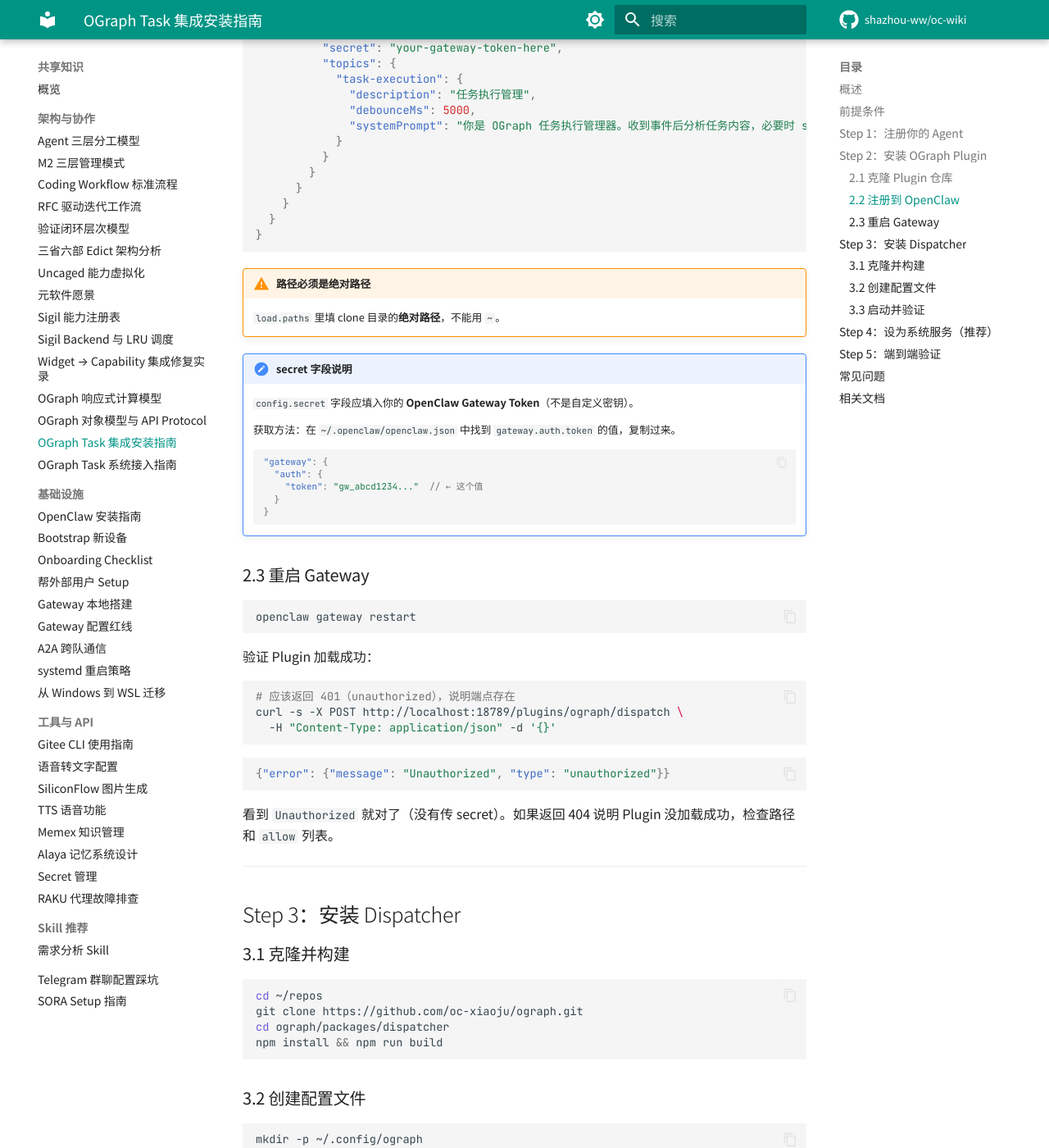
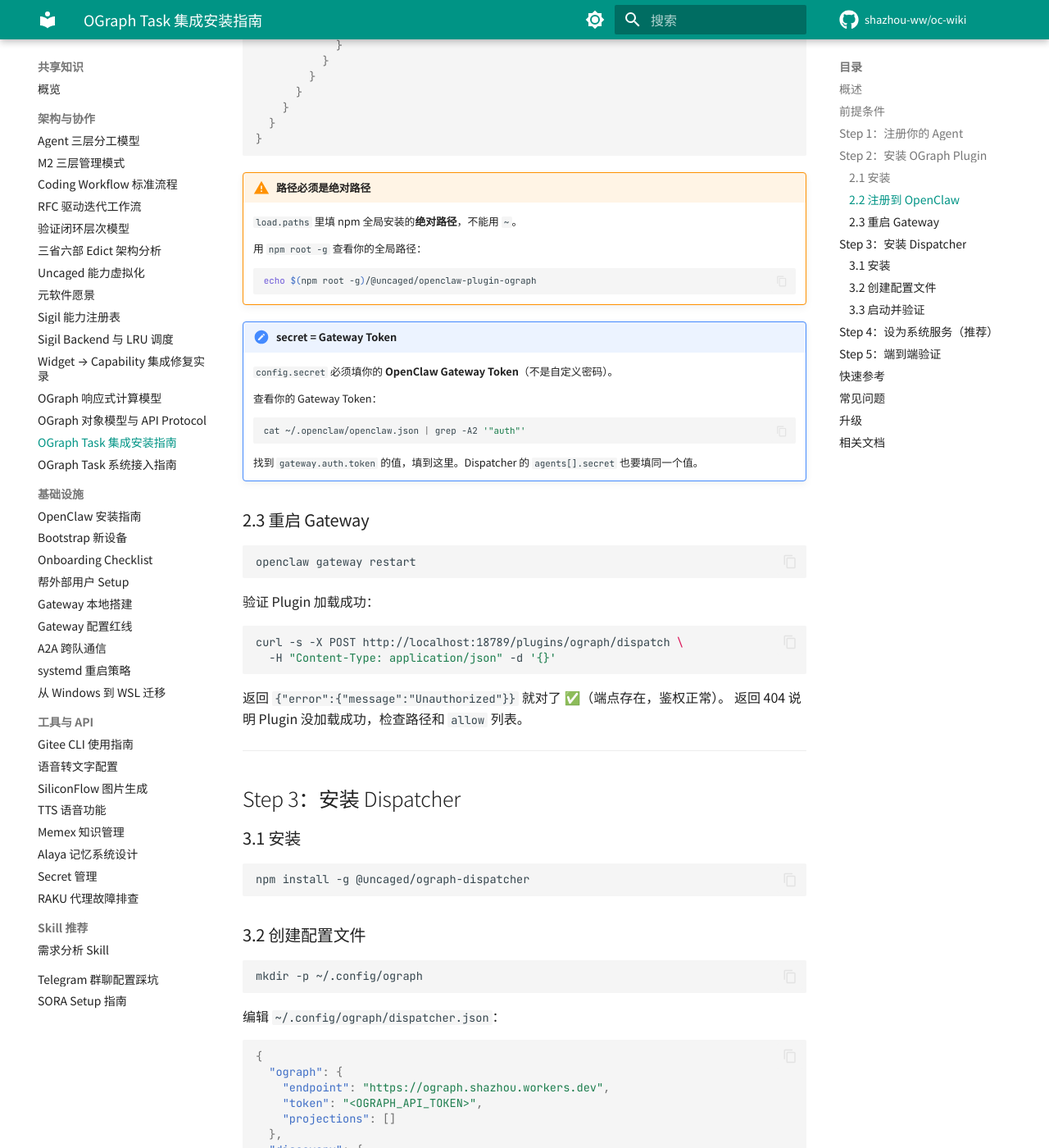
Before and after one commit to shazhou-ww/oc-wiki, an MkDocs documentation site: the page built from docs/shared/ograph-install-guide.md, in a window 1280 px wide and 1400 px high, scrolled down 2780 px. Shown: the whole window at 82% size. Built offline with MkDocs 1.6.1 and Material for MkDocs 9.7.7, drawn with Linux system fonts in a browser that asks for light colours; comment, search, counter and statistics services are not loaded; some of the changed text lies outside the part shown.

Commit message:
docs: 安装指南改为 npm install，不再需要拉源码 build
- Plugin: npm install -g @uncaged/openclaw-plugin-ograph
- Dispatcher: npm install -g @uncaged/ograph-dispatcher
- 加升级和快速参考章节
- 整理常见问题

— 小墨 🖊️（KUMA Team）

````diff
--- a/docs/shared/ograph-install-guide.md
+++ b/docs/shared/ograph-install-guide.md
@@ -1,6 +1,6 @@
 # OGraph Task 集成安装指南
 
-> 在 OpenClaw 上安装 OGraph Plugin + Dispatcher，让你的 Agent 自动接收和处理任务。
+> 两条命令安装，五分钟跑通。让你的 Agent 自动接收和处理任务。
 
 ---
 
@@ -17,10 +17,10 @@ graph LR
 
 你需要安装两个组件：
 
-| 组件 | 作用 | 运行方式 |
-|------|------|---------|
-| **OGraph Plugin** | 接收 Dispatcher 推送，管理 agent session | OpenClaw 插件，随 Gateway 启动 |
-| **Dispatcher** | 轮询 OGraph 事件流，发现新任务推给 Plugin | 独立 Node.js 进程 |
+| 组件 | npm 包 | 作用 |
+|------|--------|------|
+| **OGraph Plugin** | `@uncaged/openclaw-plugin-ograph` | 接收推送，管理 agent session |
+| **Dispatcher** | `@uncaged/ograph-dispatcher` | 轮询事件流，推给 Plugin |
 
 ---
 
@@ -28,7 +28,6 @@ graph LR
 
 - [x] OpenClaw 已安装并运行（参考 [OpenClaw 安装指南](openclaw-install-guide.md)）
 - [x] Node.js v20+
-- [x] Git
 - [x] 你的 OGraph Agent ID（没有的话下面会创建）
 
 ---
@@ -84,17 +83,17 @@ curl -s -X POST https://ograph.shazhou.workers.dev/events \
 
 ## Step 2：安装 OGraph Plugin
 
-### 2.1 克隆 Plugin 仓库
+### 2.1 安装
 
 ```bash
-cd ~/repos  # 或你喜欢的目录
-git clone https://github.com/oc-xiaoju/openclaw-plugin-ograph.git
-cd openclaw-plugin-ograph
-npm install --ignore-scripts && npm run build
+npm install -g @uncaged/openclaw-plugin-ograph
 ```
 
-!!! warning "npm install 报 EPERM?"
-    如果遇到 `EPERM: operation not permitted, chmod openclaw.mjs`，是因为全局安装的 OpenClaw 文件权限问题。加 `--ignore-scripts` 跳过 postinstall 即可。
+查看安装路径（后面配置要用）：
+
+```bash
+echo $(npm root -g)/@uncaged/openclaw-plugin-ograph
+```
 
 ### 2.2 注册到 OpenClaw
 
@@ -108,14 +107,14 @@ npm install --ignore-scripts && npm run build
     ],
     "load": {
       "paths": [
-        "/absolute/path/to/openclaw-plugin-ograph"
+        "/usr/lib/node_modules/@uncaged/openclaw-plugin-ograph"
       ]
     },
     "entries": {
       "ograph": {
         "enabled": true,
         "config": {
-          "secret": "your-gateway-token-here",
+          "secret": "<YOUR_GATEWAY_TOKEN>",
           "topics": {
             "task-execution": {
               "description": "任务执行管理",
@@ -131,20 +130,22 @@ npm install --ignore-scripts && npm run build
 ```
 
 !!! warning "路径必须是绝对路径"
-    `load.paths` 里填 clone 目录的**绝对路径**，不能用 `~`。
+    `load.paths` 里填 npm 全局安装的**绝对路径**，不能用 `~`。
 
-!!! important "secret 字段说明"
-    `config.secret` 字段应填入你的 **OpenClaw Gateway Token**（不是自定义密钥）。
+    用 `npm root -g` 查看你的全局路径：
+    ```bash
+    echo $(npm root -g)/@uncaged/openclaw-plugin-ograph
+    ```
 
-    获取方法：在 `~/.openclaw/openclaw.json` 中找到 `gateway.auth.token` 的值，复制过来。
+!!! important "secret = Gateway Token"
+    `config.secret` 必须填你的 **OpenClaw Gateway Token**（不是自定义密码）。
 
-    ```json
-    "gateway": {
-      "auth": {
-        "token": "gw_abcd1234..."  // ← 这个值
-      }
-    }
+    查看你的 Gateway Token：
+    ```bash
+    cat ~/.openclaw/openclaw.json | grep -A2 '"auth"'
     ```
+
+    找到 `gateway.auth.token` 的值，填到这里。Dispatcher 的 `agents[].secret` 也要填同一个值。
 
 ### 2.3 重启 Gateway
 
@@ -155,28 +156,21 @@ openclaw gateway restart
 验证 Plugin 加载成功：
 
 ```bash
-# 应该返回 401（unauthorized），说明端点存在
 curl -s -X POST http://localhost:18789/plugins/ograph/dispatch \
   -H "Content-Type: application/json" -d '{}'
 ```
 
-```json
-{"error": {"message": "Unauthorized", "type": "unauthorized"}}
-```
-
-看到 `Unauthorized` 就对了（没有传 secret）。如果返回 404 说明 Plugin 没加载成功，检查路径和 `allow` 列表。
+返回 `{"error":{"message":"Unauthorized"}}` 就对了 ✅（端点存在，鉴权正常）。
+返回 404 说明 Plugin 没加载成功，检查路径和 `allow` 列表。
 
 ---
 
 ## Step 3：安装 Dispatcher
 
-### 3.1 克隆并构建
+### 3.1 安装
 
 ```bash
-cd ~/repos
-git clone https://github.com/oc-xiaoju/ograph.git
-cd ograph/packages/dispatcher
-npm install && npm run build
+npm install -g @uncaged/ograph-dispatcher
 ```
 
 ### 3.2 创建配置文件
@@ -208,7 +202,7 @@ mkdir -p ~/.config/ograph
     {
       "type": "oc-plugin",
       "url": "http://localhost:18789/plugins/ograph/dispatch",
-      "secret": "your-gateway-token-here",
+      "secret": "<YOUR_GATEWAY_TOKEN>",
       "actor": "task-execution"
     }
   ],
@@ -222,37 +216,34 @@ mkdir -p ~/.config/ograph
 }
 ```
 
-**关键配置说明：**
+**关键配置：**
 
 | 字段 | 说明 |
 |------|------|
 | `discovery.agentId` | 你的 OGraph Agent ID |
 | `discovery.eventTypes` | 监听的事件类型 |
-| `agents[].secret` | **必须与 OpenClaw Gateway Token 一致**（即 `~/.openclaw/openclaw.json` 中的 `gateway.auth.token` 值） |
-| `agents[].actor` | 对应 Plugin 的 `topics` 里的 key |
-| `intervals.watcherIdle` | 无变化时的 poll 间隔（ms） |
-| `intervals.watcherActive` | 有变化时的 poll 间隔（ms） |
+| `agents[].secret` | **必须与 Step 2 的 `config.secret` 一致**（即 Gateway Token） |
+| `agents[].actor` | 对应 Plugin `topics` 里的 key |
 
 ### 3.3 启动并验证
 
 ```bash
-cd ~/repos/ograph/packages/dispatcher
-npm start
+ograph-dispatcher
 ```
 
 !!! warning "代理环境下 fetch 失败？"
-    Node.js 原生 fetch **不读取** `HTTP_PROXY` / `HTTPS_PROXY` 环境变量。如果你的网络需要代理，需要用 undici ProxyAgent 手动注入：
+    Node.js 原生 fetch **不读取** `HTTP_PROXY` / `HTTPS_PROXY` 环境变量。如果你的网络需要代理，创建启动脚本：
 
     ```js
     // start-with-proxy.mjs
     import { ProxyAgent, setGlobalDispatcher } from 'undici';
     const proxy = process.env.HTTPS_PROXY || process.env.HTTP_PROXY;
     if (proxy) setGlobalDispatcher(new ProxyAgent(proxy));
-    await import('./dist/index.js');
+    await import('@uncaged/ograph-dispatcher');
     ```
 
     ```bash
-    node start-with-proxy.mjs  # 代替 npm start
+    node start-with-proxy.mjs  # 代替 ograph-dispatcher
     ```
 
 正常输出：
@@ -276,15 +267,16 @@ npm start
 Dispatcher 需要持续运行。用 systemd 管理：
 
 ```bash
-cat > ~/.config/systemd/user/ograph-dispatcher.service << 'EOF'
+DISPATCHER_BIN=$(which ograph-dispatcher)
+
+cat > ~/.config/systemd/user/ograph-dispatcher.service << EOF
 [Unit]
 Description=OGraph Dispatcher
 After=network-online.target
 
 [Service]
 Type=simple
-WorkingDirectory=%h/repos/ograph/packages/dispatcher
-ExecStart=/usr/bin/node dist/index.js
+ExecStart=$DISPATCHER_BIN
 Restart=on-failure
 RestartSec=10
 
@@ -346,15 +338,45 @@ curl -s -X POST "$API/events" \
 
 ---
 
+## 快速参考
+
+```bash
+# 一键安装
+npm install -g @uncaged/openclaw-plugin-ograph @uncaged/ograph-dispatcher
+
+# 查看 Plugin 路径
+echo $(npm root -g)/@uncaged/openclaw-plugin-ograph
+
+# 启动 Dispatcher
+ograph-dispatcher
+
+# 查看 Dispatcher 配置位置
+cat ~/.config/ograph/dispatcher.json
+```
+
+---
+
 ## 常见问题
 
 | 问题 | 原因 | 解决 |
 |------|------|------|
 | Plugin 返回 404 | Plugin 没加载 | 检查 `plugins.allow` 包含 `"ograph"` + `load.paths` 路径正确 |
-| Dispatcher 连不上 Plugin | gateway token 不匹配 | 确保 dispatcher.json `agents[].secret` 和 openclaw.json `gateway.auth.token` 一致 |
+| Dispatcher 连不上 Plugin | Gateway Token 不匹配 | 确保 dispatcher.json `agents[].secret` 和 openclaw.json `gateway.auth.token` 一致 |
 | Watcher 没发现事件 | agentId 不对 | 确认 `discovery.agentId` 是你的 OGraph Agent ID |
 | Agent 没响应 | session busy / topic 不匹配 | 检查 `agents[].actor` 对应 Plugin `topics` 的 key |
 | `agent #N = unknown` | 没发 profile 事件 | 回到 Step 1 发 `agent_profile_updated` 事件 |
+| npm install 报 EPERM | 全局 OC 权限问题 | 加 `--ignore-scripts`：`npm install -g --ignore-scripts @uncaged/openclaw-plugin-ograph` |
+| fetch 报 network error | 代理环境 | 见 Step 3.3 的代理说明 |
+
+---
+
+## 升级
+
+```bash
+npm update -g @uncaged/openclaw-plugin-ograph @uncaged/ograph-dispatcher
+openclaw gateway restart
+systemctl --user restart ograph-dispatcher
+```
 
 ---
 
````
